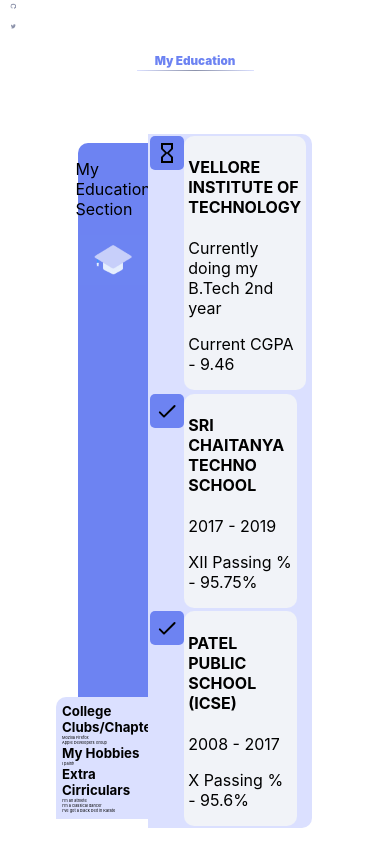
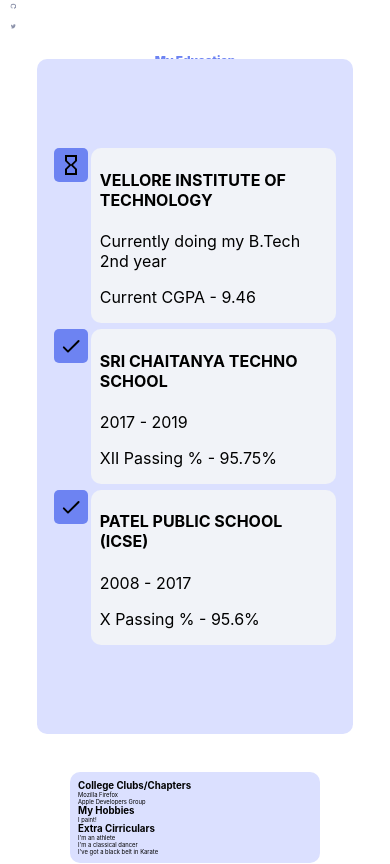
Before and after one commit to mounvip1525/My-Portfolio, a React (Create React App) app: page / in a window 390 px wide. Shown: the part 800-1664 px from the top of the page. Built offline with nearby package versions, Linux system fonts and the light colour scheme.

Commit message:
responsive4

```diff
--- a/src/components/Education/Education.js
+++ b/src/components/Education/Education.js
@@ -15,7 +15,7 @@
                 <div className={styles.userCard}>
                     <p>My Education Section</p>
                     <img src={pic} />
-                    <div>
+                    <div className={styles.hobbies}>
                         <h5>College Clubs/Chapters</h5>
                         <p>Mozilla Firefox</p>
                         <p>Apple Developers Group</p>
--- a/src/components/Education/Education.module.css
+++ b/src/components/Education/Education.module.css
@@ -72,3 +72,45 @@
     width:80%;
     border-radius: 10px;
 }
+.hobbies{
+    margin-top:0;
+}
+@media screen and (max-width:1100px){
+    .container{
+        width:90vw;
+    }
+}
+@media screen and (max-width:700px){
+    .container{
+        flex-direction:column-reverse;
+    }
+    .userCard{
+        visibility:hidden;
+    }
+    .eduContainer{
+        border-radius: 10px;
+        align-items: center;
+        width:90%;
+    }
+    .hobbies{
+        visibility: visible;
+        margin-top:-70% !important;
+        margin-bottom:60%;
+        border-radius: 10px;
+        font-size:3vw;
+        width:60vw;
+    }
+    .hobbies>p{
+        font-size:1.5vw !important;
+    }
+}
+@media screen and (max-width:600px){
+    .hobbies{
+        margin-top:-80% !important;
+    }
+}
+@media screen and (max-width:400px){
+    .hobbies{
+        margin-top:-150%;
+    }
+}
```
